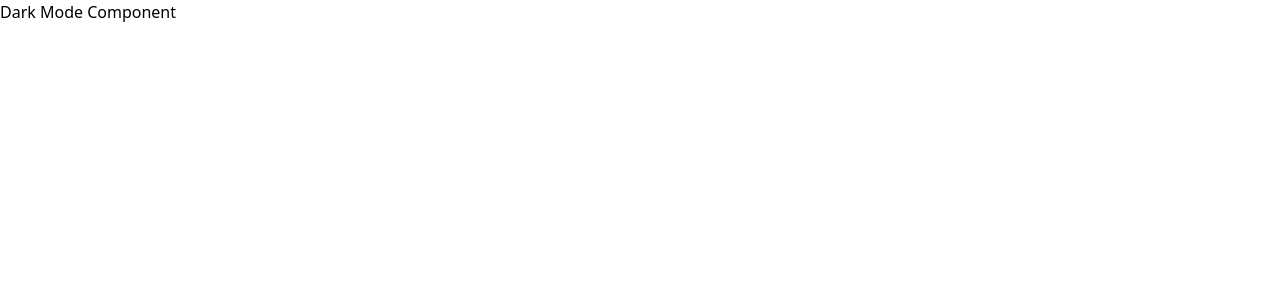
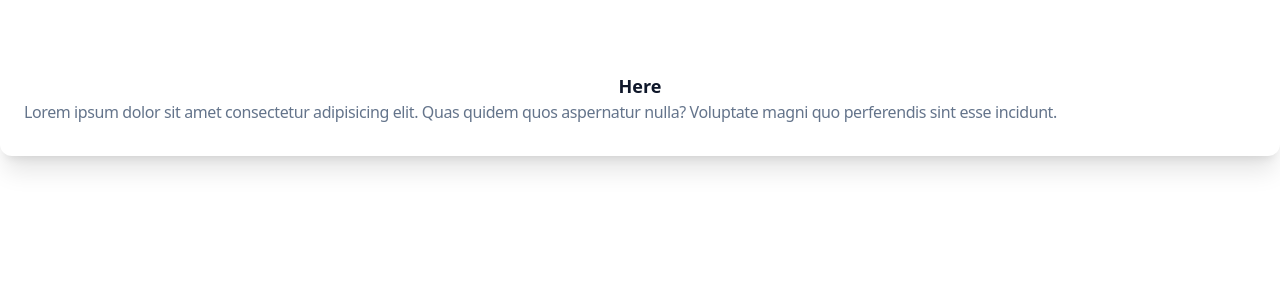
Before and after one commit to nsagias/react-tailwindcss-starter, a React (Create React App) app: page / in a window 1280 px wide. Shown: the top 300 px of the page. Built offline with nearby package versions, Linux system fonts and the light colour scheme.

Commit message:
create darkmode component

```diff
--- a/src/components/darkMode/DarkMode.tsx
+++ b/src/components/darkMode/DarkMode.tsx
@@ -1,5 +1,10 @@
 export default function DarkMode() {
   return (
-    <div>Dark Mode Component</div>
+    <div>
+      <div className="container mx-auto mt-10 bg-white dark:bg-slate-900 rounded-xl px-6 py-8 shadow-xl">
+        <h3 className="flex justify-center text-lg font-bold text-slate-900 dark:text-white">Here</h3>
+        <p className="text-slate-500 dark:text-slate-400 font-medium tracking-tight">Lorem ipsum dolor sit amet consectetur adipisicing elit. Quas quidem quos aspernatur nulla? Voluptate magni quo perferendis sint esse incidunt.</p>
+      </div>
+    </div>
   );
 }
```
